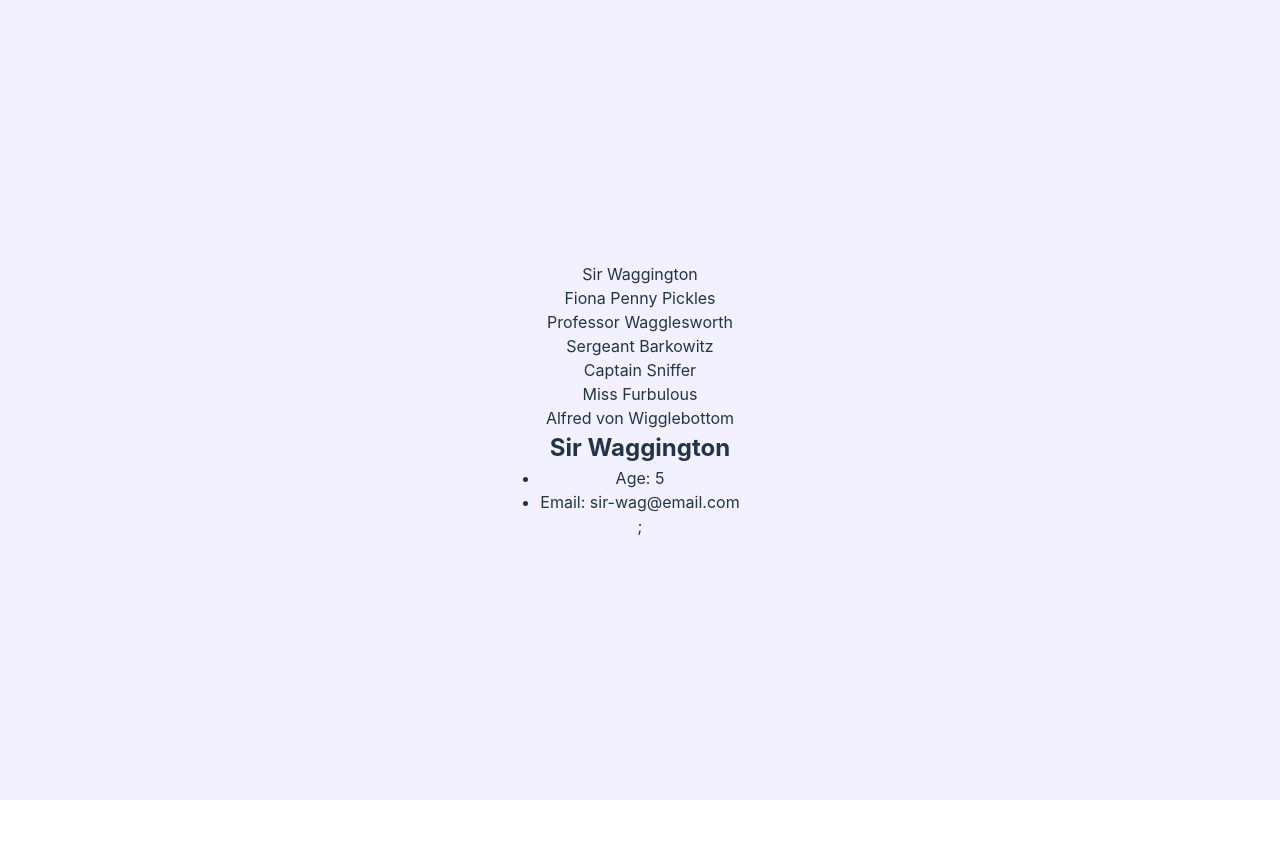
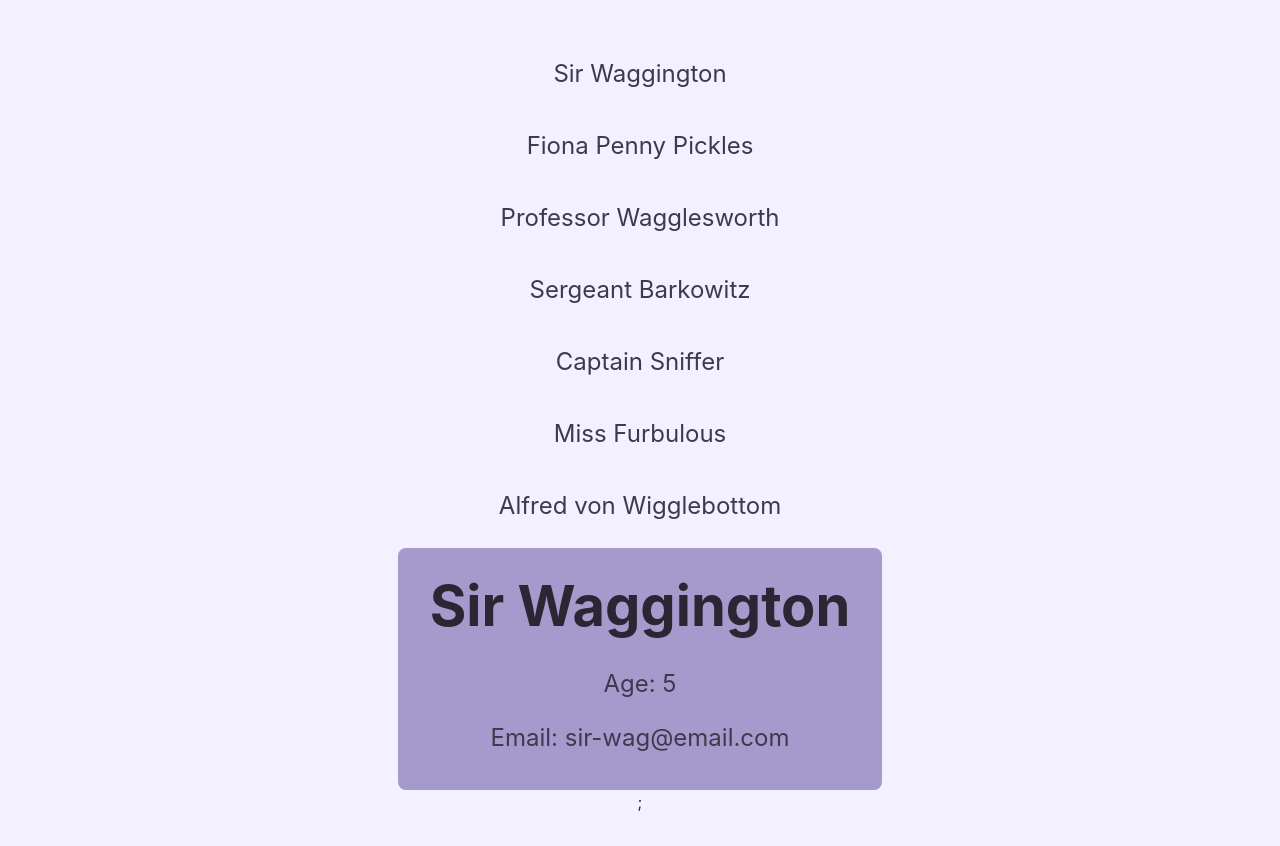
Before and after one commit to Mychael-FEWD/block24Workshop, a React (Vite) app: page / in a window 1280 px wide. Both pictures are taken after a click on the element "Sir Waggington". Before the commit the page ends 800 px from the top, so only its background shows below. Built offline with nearby package versions, Linux system fonts and the light colour scheme.

Commit message:
Adding classes for styling in App.css

```diff
--- a/src/App.jsx
+++ b/src/App.jsx
@@ -20,6 +20,7 @@ function App() {
                 setFeatPupId(puppy.id);
               }}
               key={puppy.id}
+              className="puppy"
             >
               {puppy.name}
             </p>
@@ -27,7 +28,7 @@ function App() {
         })}
         <div>
           {featPupId && (
-            <div>
+            <div className="puppy-details">
               <h2>{featuredPup.name}</h2>
               <ul>
                 <li>Age: {featuredPup.age}</li>
```
